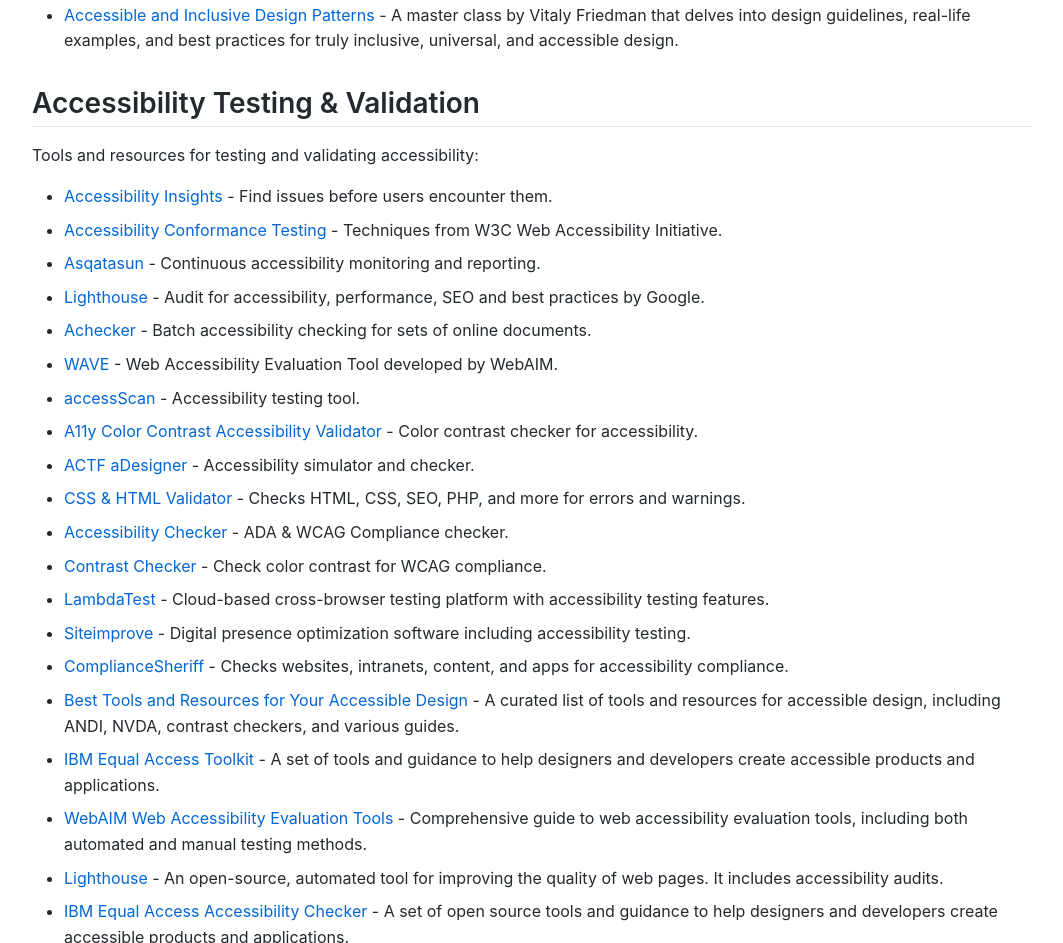
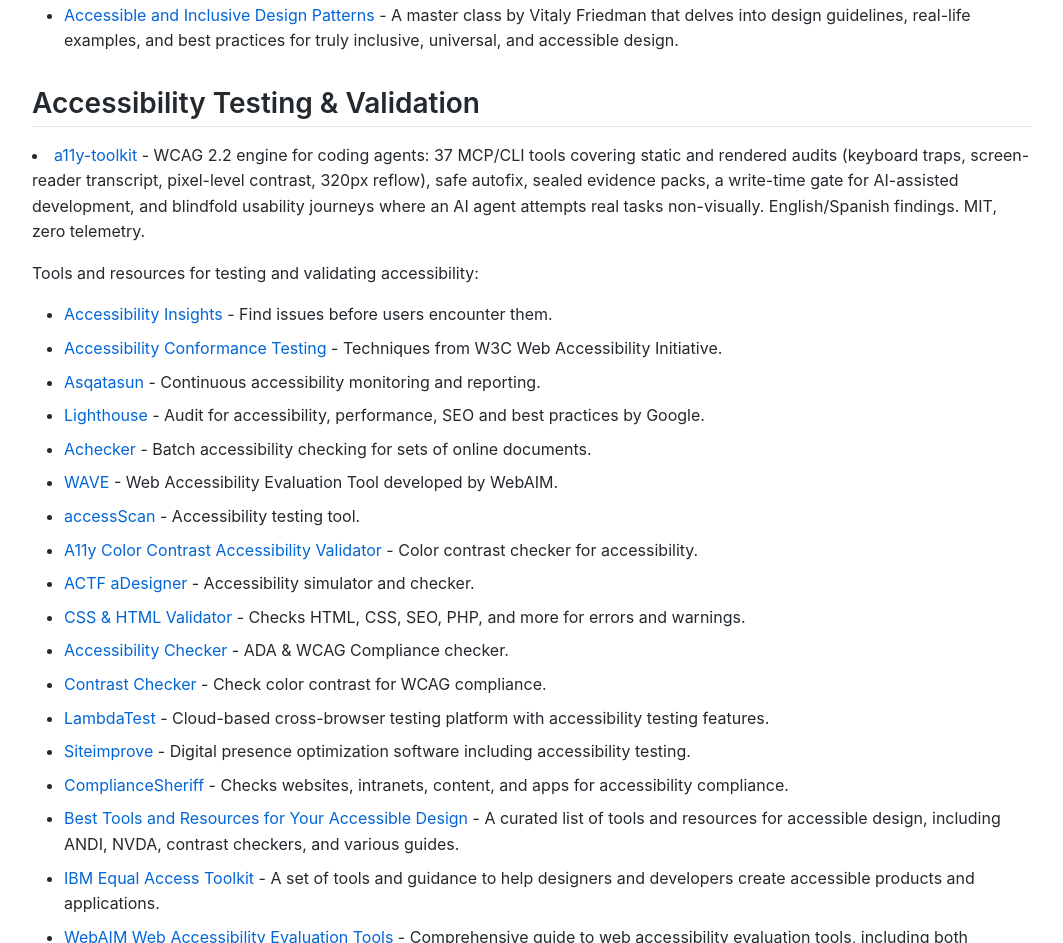
Before and after one commit to lukeslp/awesome-accessibility, a plain HTML site: page index.html in a window 1280 px wide. Shown: the part 5558-6501 px from the top of the page, without its empty margins (108-1171 px from the left). Drawn offline with Linux system fonts and the light colour scheme.

Commit message:
Add a11y-toolkit to Accessibility Testing & Validation
Signed-off-by: Jesús Quintana <jquintana@gmail.com>

```diff
--- a/index.html
+++ b/index.html
@@ -655,6 +655,7 @@
 
         <section id="accessibility-testing">
             <h2>Accessibility Testing &amp; Validation</h2>
+                <li><a href="https://github.com/kinti/a11y-toolkit" target="_blank" rel="noopener noreferrer">a11y-toolkit</a> - WCAG 2.2 engine for coding agents: 37 MCP/CLI tools covering static and rendered audits (keyboard traps, screen-reader transcript, pixel-level contrast, 320px reflow), safe autofix, sealed evidence packs, a write-time gate for AI-assisted development, and blindfold usability journeys where an AI agent attempts real tasks non-visually. English/Spanish findings. MIT, zero telemetry.</li>
             <p>Tools and resources for testing and validating accessibility:</p>
             <ul>
                 <li><a href="https://accessibilityinsights.io/" target="_blank" rel="noopener noreferrer">Accessibility Insights</a> - Find issues before users encounter them.</li>
```
